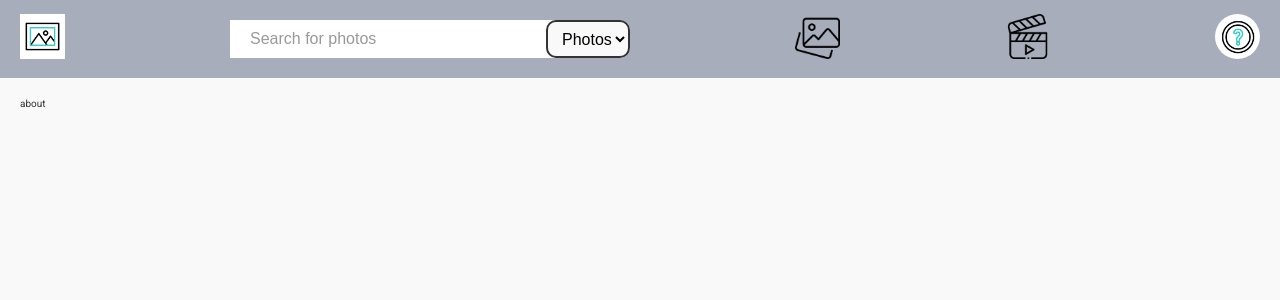
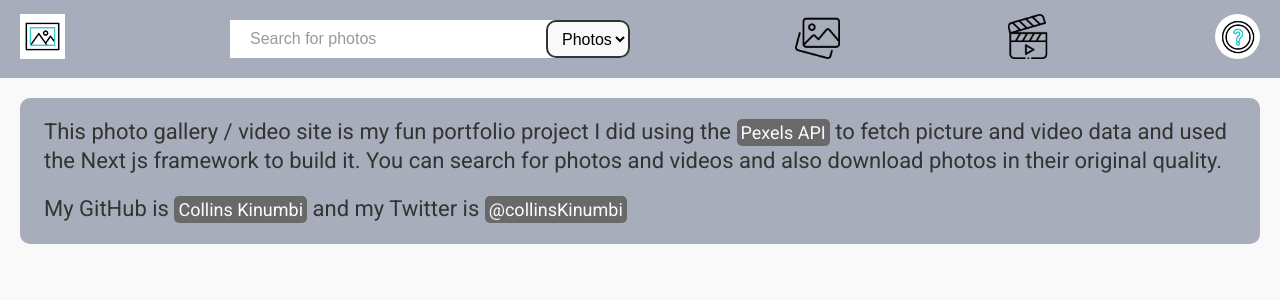
Before and after one commit to Collins-Kinumbi/photo-video-gallery, a Next.js app: page /about in a window 1280 px wide. Shown: the top 300 px of the page. Built offline with nearby package versions, Linux system fonts and the light colour scheme.

Commit message:
About page

```diff
--- a/src/app/about/page.jsx
+++ b/src/app/about/page.jsx
@@ -1,7 +1,42 @@
 function page() {
   return (
     <main>
-      <div className="content">about</div>
+      <div className="content">
+        <div className="about">
+          <p>
+            This photo gallery / video site is my fun portfolio project I did
+            using the{" "}
+            <a
+              href="https://www.pexels.com/api"
+              rel="noopener noreferrer"
+              target="_blank"
+            >
+              Pexels API
+            </a>{" "}
+            to fetch picture and video data and used the Next js framework to
+            build it. You can search for photos and videos and also download
+            photos in their original quality.
+          </p>
+          <p>
+            My GitHub is{" "}
+            <a
+              href="https://github.com/Collins-Kinumbi"
+              rel="noopener noreferrer"
+              target="_blank"
+            >
+              Collins Kinumbi
+            </a>{" "}
+            and my Twitter is{" "}
+            <a
+              href="https://x.com/collinsKinumbi"
+              rel="noopener noreferrer"
+              target="_blank"
+            >
+              @collinsKinumbi
+            </a>
+          </p>
+        </div>
+      </div>
     </main>
   );
 }
--- a/src/app/globals.css
+++ b/src/app/globals.css
@@ -216,6 +216,28 @@ li {
   transition: transform 0.3s ease-in-out;
 }
 
+/* about */
+.about {
+  background-color: var(--dark-gray);
+  font-size: 2.2rem;
+  padding: 2rem 2.4rem;
+  color: #333;
+  border-radius: 1rem;
+  line-height: 1.3;
+}
+.about a {
+  text-decoration: none;
+  color: #fcfcfc;
+  background-color: #696969;
+  padding: 0.3rem 0.4rem;
+  border-radius: 0.5rem;
+  font-size: 1.8rem;
+}
+
+.about p:not(:last-child) {
+  margin-bottom: 2rem;
+}
+
 /* pulsing animation */
 @keyframes pulsate {
   0% {
```
